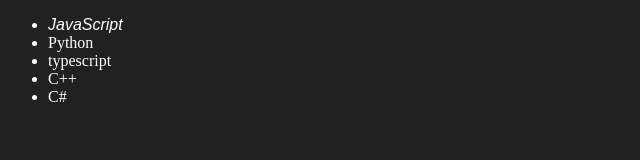
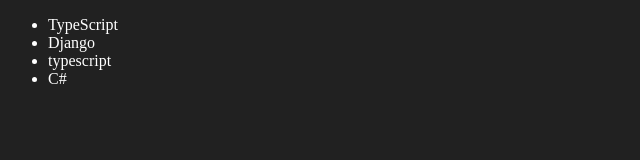
Before and after one commit to r4ravikumar-dev/Learning-JavaScript, a plain HTML site: page 04_DOM/04_four.html in a window 1280 px wide. Shown: the full height of the page, 0-640 px from the left. Drawn offline with Linux system fonts and the light colour scheme.

Commit message:
DOM Edit and Remove

```diff
--- a/04_DOM/04_four.html
+++ b/04_DOM/04_four.html
@@ -11,7 +11,7 @@
     </ul>
 </body>
 
-<script>
+<script> //adding elements with the help of function
     function addLanguage(langName){
         const li = document.createElement('li');
         li.innerHTML = `${langName}`
@@ -21,13 +21,26 @@
     addLanguage("typescript")
     addLanguage("C++")
 
-
     function addoptiLanguage(langName){
         const li = document.createElement('li')
         li.appendChild(document.createTextNode(langName))
         document.querySelector('.language').appendChild(li)
     }
     addoptiLanguage("C#")
+
+    //editing the content in the elenment
+    const secondLang = document.querySelector("li:nth-child(2)") //here pointing the nth element in the div
+    const newLi = document.createElement('li')
+    newLi.textContent = "Django"
+    secondLang.replaceWith(newLi)
+
+    //Edit
+    const firstLang = document.querySelector("li:nth-child(1)")
+    firstLang.outerHTML = "<li>TypeScript</li>" //here we have changed the complete outer HTML
+
+    //Remove
+    const lastLang = document.querySelector("li:nth-child(4)")
+    lastLang.remove() //removing the element
 </script>
 
 </html>
```
